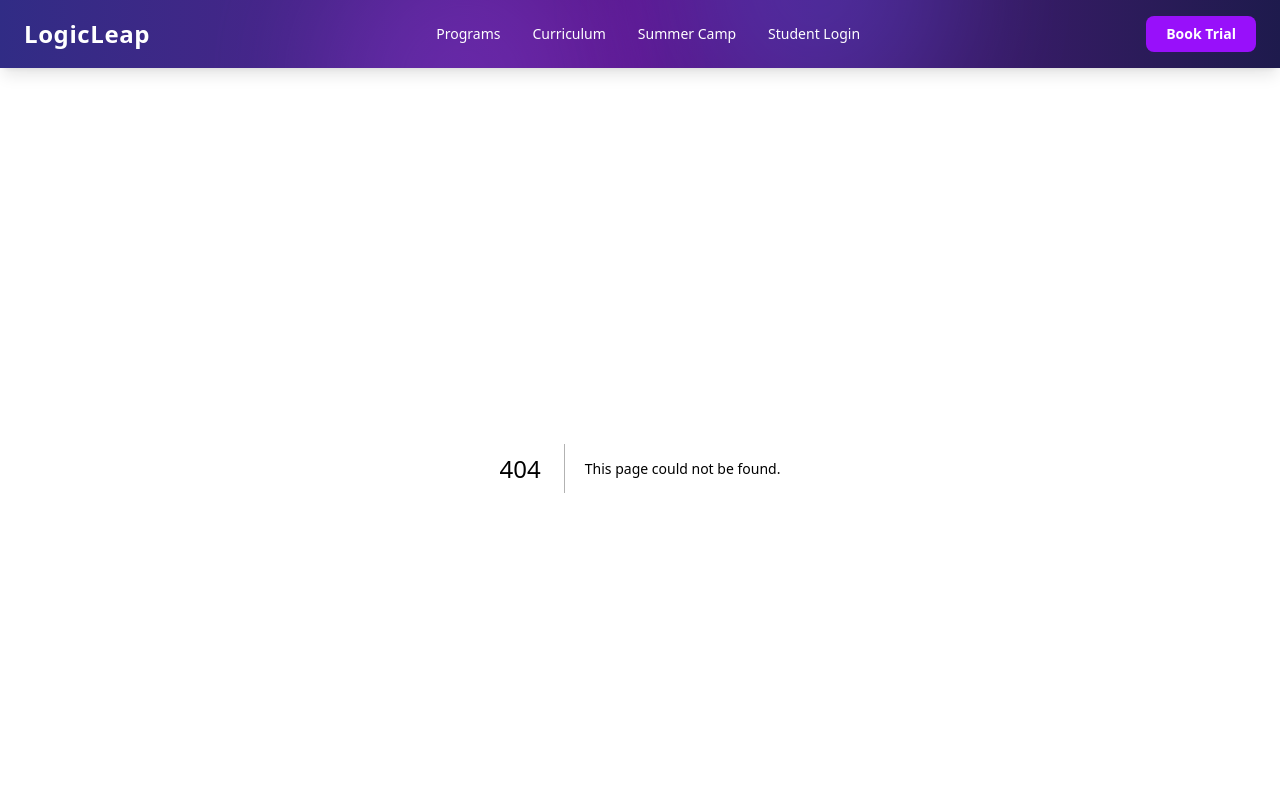
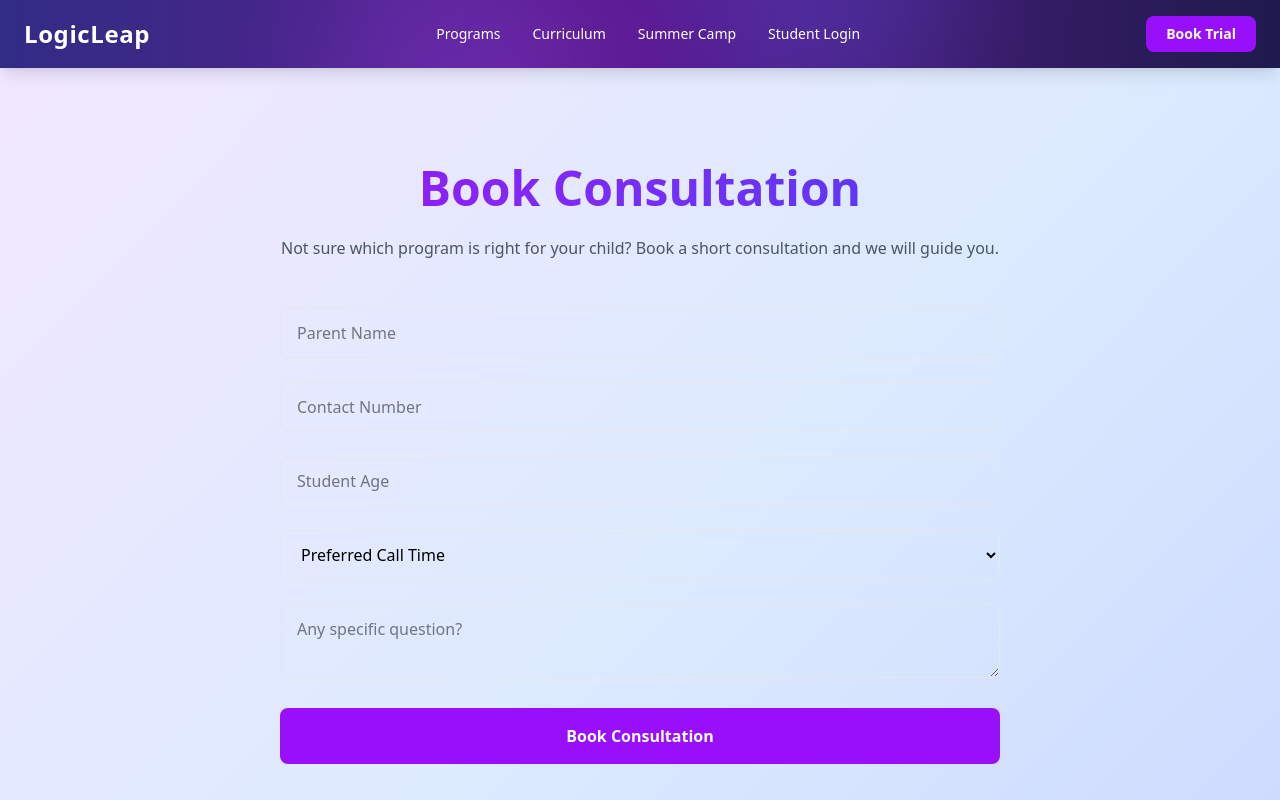
Before and after one commit to srushteesingh/logicleap-platform, a Next.js app: page /book-consultation in a window 1280 px wide. Before the commit this address had no page. Shown: the top 800 px of the page. Built offline with nearby package versions, Linux system fonts and the light colour scheme; no server answers.

Commit message:
add registration and consultation page

```diff
--- /dev/null
+++ b/app/book-consultation/page.tsx
@@ -0,0 +1,121 @@
+"use client";
+
+import { useState } from "react";
+import { supabase } from "../lib/supabase";
+
+export default function BookConsultation() {
+  const [loading, setLoading] = useState(false);
+
+  const [formData, setFormData] = useState({
+    parent_name: "",
+    phone: "",
+    student_age: "",
+    preferred_time: "",
+    message: "",
+  });
+
+  const handleChange = (e: any) => {
+    setFormData({
+      ...formData,
+      [e.target.name]: e.target.value,
+    });
+  };
+
+  const handleSubmit = async (e: any) => {
+    e.preventDefault();
+    setLoading(true);
+
+    const { error } = await supabase.from("consultations").insert([formData]);
+
+    setLoading(false);
+
+    if (error) {
+      alert("Something went wrong. Please try again.");
+      return;
+    }
+
+    alert("Consultation request submitted successfully!");
+
+    setFormData({
+      parent_name: "",
+      phone: "",
+      student_age: "",
+      preferred_time: "",
+      message: "",
+    });
+  };
+
+  return (
+    <div className="max-w-3xl mx-auto px-6 py-24">
+      <h1 className="text-5xl font-bold text-center mb-6 bg-gradient-to-r from-purple-600 to-indigo-600 text-transparent bg-clip-text">
+        Book Consultation
+      </h1>
+
+      <p className="text-center text-gray-600 mb-12">
+        Not sure which program is right for your child? Book a short
+        consultation and we will guide you.
+      </p>
+
+      <form onSubmit={handleSubmit} className="space-y-6">
+        <input
+          type="text"
+          name="parent_name"
+          placeholder="Parent Name"
+          required
+          value={formData.parent_name}
+          onChange={handleChange}
+          className="w-full border border-gray-200 rounded-lg px-4 py-3"
+        />
+
+        <input
+          type="tel"
+          name="phone"
+          placeholder="Contact Number"
+          required
+          value={formData.phone}
+          onChange={handleChange}
+          className="w-full border border-gray-200 rounded-lg px-4 py-3"
+        />
+
+        <input
+          type="number"
+          name="student_age"
+          placeholder="Student Age"
+          required
+          value={formData.student_age}
+          onChange={handleChange}
+          className="w-full border border-gray-200 rounded-lg px-4 py-3"
+        />
+
+        <select
+          name="preferred_time"
+          required
+          value={formData.preferred_time}
+          onChange={handleChange}
+          className="w-full border border-gray-200 rounded-lg px-4 py-3"
+        >
+          <option value="">Preferred Call Time</option>
+          <option value="Morning">Morning</option>
+          <option value="Afternoon">Afternoon</option>
+          <option value="Evening">Evening</option>
+        </select>
+
+        <textarea
+          name="message"
+          placeholder="Any specific question?"
+          value={formData.message}
+          onChange={handleChange}
+          className="w-full border border-gray-200 rounded-lg px-4 py-3"
+        />
+
+        <button
+          type="submit"
+          disabled={loading}
+          className="w-full bg-purple-600 hover:bg-purple-700 text-white py-4 rounded-lg font-semibold"
+        >
+          {loading ? "Submitting..." : "Book Consultation"}
+        </button>
+      </form>
+    </div>
+  );
+}
--- /dev/null
+++ b/app/register/page.tsx
@@ -0,0 +1,140 @@
+"use client";
+
+import { useState } from "react";
+import { supabase } from "../lib/supabase";
+
+export default function Register() {
+  const [loading, setLoading] = useState(false);
+
+  const [formData, setFormData] = useState({
+    student_name: "",
+    age: "",
+    parent_name: "",
+    phone: "",
+    program: "",
+    message: "",
+  });
+
+  const handleChange = (e: any) => {
+    setFormData({
+      ...formData,
+      [e.target.name]: e.target.value,
+    });
+  };
+
+  const handleSubmit = async (e: any) => {
+    e.preventDefault();
+
+    setLoading(true);
+
+    const { error } = await supabase.from("registrations").insert([formData]);
+
+    setLoading(false);
+
+    if (error) {
+      alert("Something went wrong. Please try again.");
+      return;
+    }
+
+    alert("Registration submitted successfully!");
+
+    setFormData({
+      student_name: "",
+      age: "",
+      parent_name: "",
+      phone: "",
+      program: "",
+      message: "",
+    });
+  };
+
+  return (
+    <div className="max-w-3xl mx-auto px-6 py-24">
+      <h1 className="text-5xl font-bold text-center mb-6 bg-gradient-to-r from-purple-600 to-indigo-600 text-transparent bg-clip-text">
+        Student Registration
+      </h1>
+
+      <p className="text-center text-gray-600 mb-12">
+        Register for LogicLeap programs and start your child's coding journey.
+      </p>
+
+      <form onSubmit={handleSubmit} className="space-y-6">
+        {/* Student Name */}
+        <input
+          type="text"
+          name="student_name"
+          placeholder="Student Name"
+          required
+          value={formData.student_name}
+          onChange={handleChange}
+          className="w-full border border-gray-200 rounded-lg px-4 py-3"
+        />
+
+        {/* Age */}
+        <input
+          type="number"
+          name="age"
+          placeholder="Student Age"
+          required
+          value={formData.age}
+          onChange={handleChange}
+          className="w-full border border-gray-200 rounded-lg px-4 py-3"
+        />
+
+        {/* Parent Name */}
+        <input
+          type="text"
+          name="parent_name"
+          placeholder="Parent Name"
+          required
+          value={formData.parent_name}
+          onChange={handleChange}
+          className="w-full border border-gray-200 rounded-lg px-4 py-3"
+        />
+
+        {/* Phone */}
+        <input
+          type="tel"
+          name="phone"
+          placeholder="Contact Number"
+          required
+          value={formData.phone}
+          onChange={handleChange}
+          className="w-full border border-gray-200 rounded-lg px-4 py-3"
+        />
+
+        {/* Program */}
+        <select
+          name="program"
+          required
+          value={formData.program}
+          onChange={handleChange}
+          className="w-full border border-gray-200 rounded-lg px-4 py-3"
+        >
+          <option value="">Select Program</option>
+          <option value="Mastery Journey">Mastery Journey</option>
+          <option value="Skill Accelerator">Skill Accelerator</option>
+          <option value="Coding Club">Coding Club (Monthly)</option>
+          <option value="Innovation Sprint">Innovation Sprint</option>
+        </select>
+
+        {/* Message */}
+        <textarea
+          name="message"
+          placeholder="Any message or question (optional)"
+          value={formData.message}
+          onChange={handleChange}
+          className="w-full border border-gray-200 rounded-lg px-4 py-3"
+        />
+
+        <button
+          type="submit"
+          disabled={loading}
+          className="w-full bg-purple-600 hover:bg-purple-700 text-white py-4 rounded-lg font-semibold"
+        >
+          {loading ? "Submitting..." : "Register Now"}
+        </button>
+      </form>
+    </div>
+  );
+}
```
